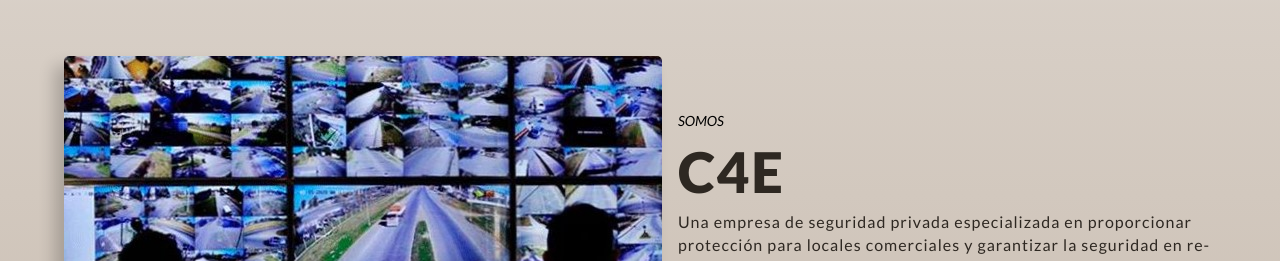
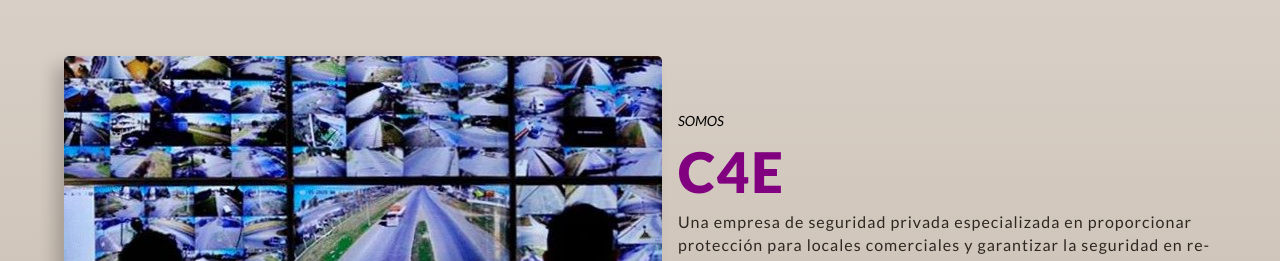
Before and after one commit to SeguridadC4E/web_c4e, a React (Vite) app: page / in a window 1280 px wide. Shown: the part 1180-1441 px from the top of the page. Built offline with nearby package versions, Linux system fonts and the light colour scheme.

Commit message:
modificacion de prueba en remoto

```diff
--- a/src/App.css
+++ b/src/App.css
@@ -254,6 +254,7 @@
   font-family: var(--tipo-principal1);
   font-size: 3.5rem;
   font-weight: 900;
+  color: purple;
 
   letter-spacing: .125rem;
   padding: 0.5em 0;
```
